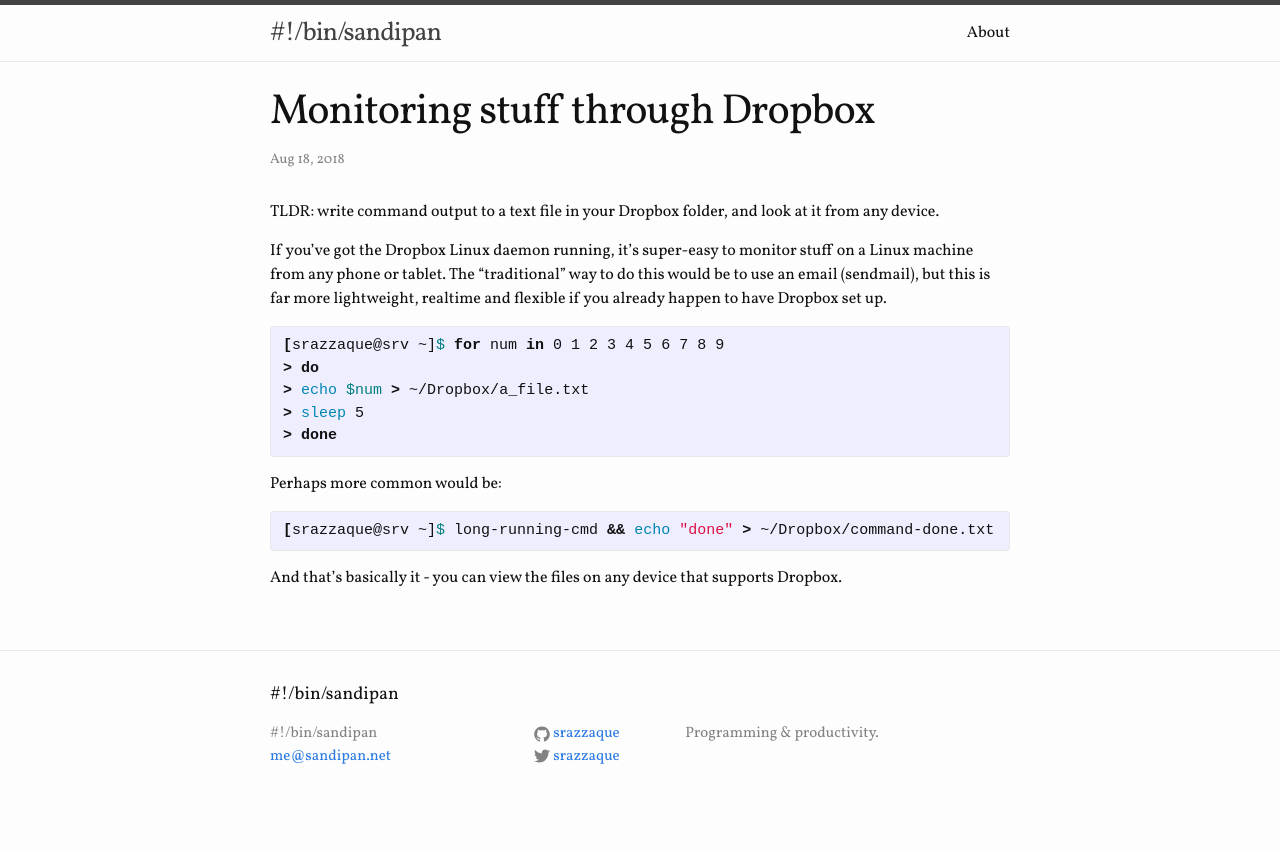
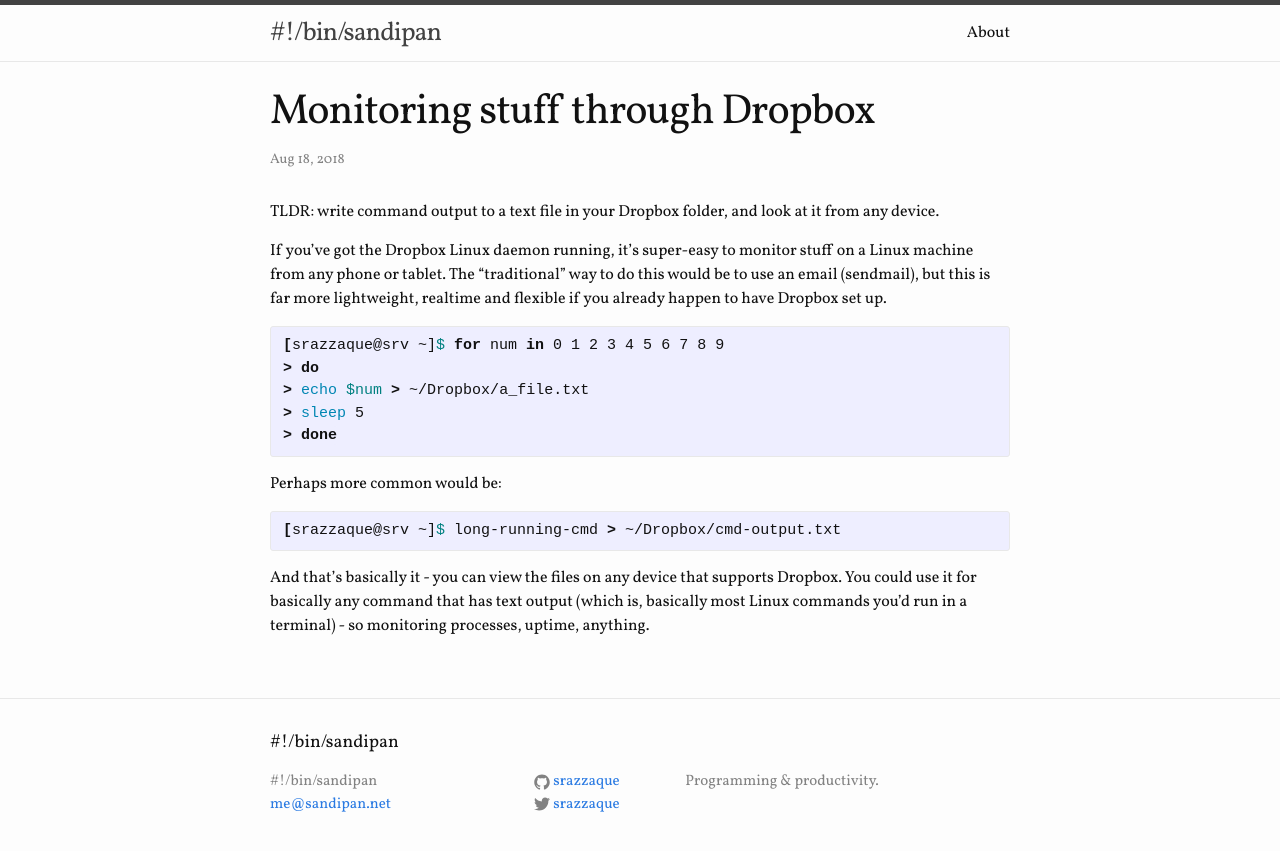
Before and after one commit to srazzaque/srazzaque.github.io, a Jekyll site: the page built from _posts/2018-08-18-dropbox-trick.markdown, in a window 1280 px wide. Shown: the top 851 px of the page. Built offline with Jekyll 4.4.1, drawn with Linux system fonts in a browser that asks for light colours.

Commit message:
Better example for dropbox trick.

```diff
--- a/_posts/2018-08-18-dropbox-trick.markdown
+++ b/_posts/2018-08-18-dropbox-trick.markdown
@@ -23,7 +23,9 @@ this is far more lightweight, realtime and flexible if you already happen to hav
 Perhaps more common would be:
 
 {% highlight bash %}
-[srazzaque@srv ~]$ long-running-cmd && echo "done" > ~/Dropbox/command-done.txt
+[srazzaque@srv ~]$ long-running-cmd > ~/Dropbox/cmd-output.txt
 {% endhighlight %}
 
-And that's basically it - you can view the files on any device that supports Dropbox.
+And that's basically it - you can view the files on any device that supports Dropbox. You could use
+it for basically any command that has text output (which is, basically most Linux commands you'd run
+in a terminal) - so monitoring processes, uptime, anything.
```
